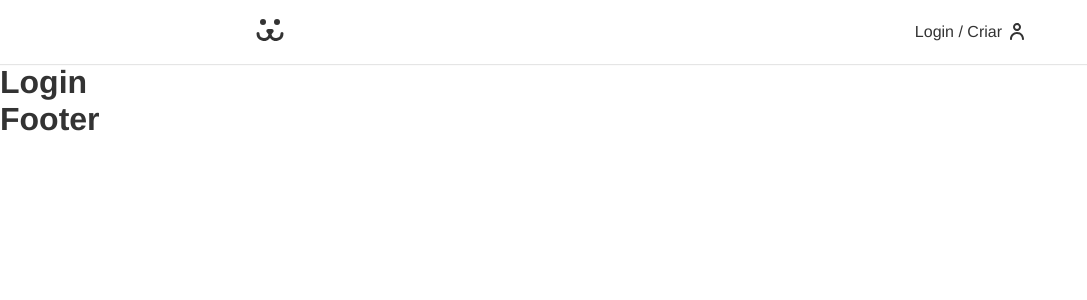
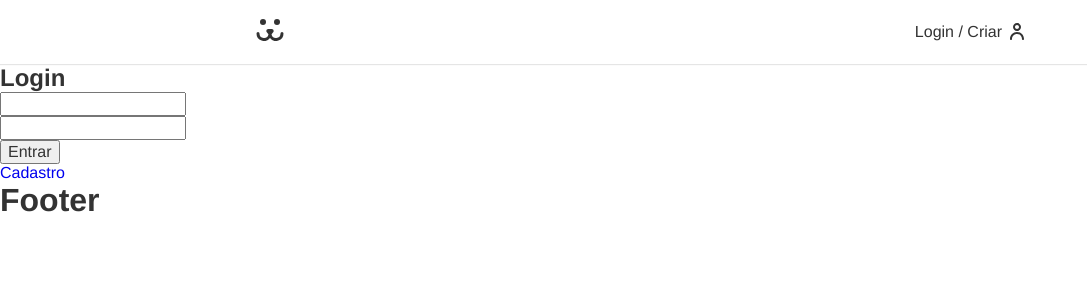
Before and after one commit to pedrogiampietro/Aikater, a React (Create React App) app in the folder web/: page /login in a window 1280 px wide. Shown: the top 300 px of the page, without its empty margins (0-1087 px from the left). Built offline with nearby package versions, Linux system fonts and the light colour scheme.

Commit message:
Adicionado rotas, iniciado Login Form.

```diff
--- a/web/package.json
+++ b/web/package.json
@@ -9,7 +9,7 @@
 		"history": "^5.0.0",
 		"react": "^16.13.1",
 		"react-dom": "^16.13.1",
-		"react-router-dom": "^5.2.0",
+		"react-router-dom": "^6.0.0-beta.0",
 		"react-scripts": "3.4.1"
 	},
 	"scripts": {
--- a/web/src/App.js
+++ b/web/src/App.js
@@ -1,5 +1,5 @@
 import React from 'react'
-import { BrowserRouter, Route } from 'react-router-dom'
+import { BrowserRouter, Routes, Route } from 'react-router-dom'
 import Header from './Components/Header'
 import Footer from './Components/Footer'
 import Home from './Components/Home'
@@ -11,8 +11,12 @@
 		<div>
 			<BrowserRouter>
 				<Header />
-				<Route path="/" exact component={Home} />
-				<Route path="/login" component={Login} />
+				<main className="AppBody">
+					<Routes>
+						<Route path="/" element={<Home />} />
+						<Route path="login/*" element={<Login />} />
+					</Routes>
+				</main>
 				<Footer />
 			</BrowserRouter>
 		</div>
--- /dev/null
+++ b/web/src/Components/Login/LoginCreate/index.js
@@ -0,0 +1,8 @@
+import React from 'react'
+import { Link } from 'react-router-dom'
+
+const LoginCreate = () => {
+	return <h1>Login Create</h1>
+}
+
+export default LoginCreate
--- /dev/null
+++ b/web/src/Components/Login/LoginForm/index.js
@@ -0,0 +1,49 @@
+import React, { useState } from 'react'
+import { Link } from 'react-router-dom'
+
+const LoginForm = () => {
+	const [username, setUsername] = useState('')
+	const [password, setPassword] = useState('')
+
+	function handleSubmit(e) {
+		e.preventDefault()
+		fetch('https://dogsapi.origamid.dev/json/jwt-auth/v1/token', {
+			method: 'POST',
+			headers: {
+				'Content-Type': 'application/json',
+			},
+			body: JSON.stringify({ username, password }),
+		})
+			.then(response => {
+				console.log(response)
+
+				return response.json()
+			})
+			.then(json => {
+				console.log(json)
+			})
+	}
+
+	return (
+		<section>
+			<h1>Login</h1>
+			<form action="" onSubmit={handleSubmit}>
+				<input
+					type="text"
+					value={username}
+					onChange={({ target }) => setUsername(target.value)}
+				/>
+
+				<input
+					type="text"
+					value={password}
+					onChange={({ target }) => setPassword(target.value)}
+				/>
+				<button>Entrar</button>
+			</form>
+			<Link to="/login/criar">Cadastro</Link>
+		</section>
+	)
+}
+
+export default LoginForm
--- /dev/null
+++ b/web/src/Components/Login/LoginPerdeu/index.js
@@ -0,0 +1,11 @@
+import React from 'react'
+
+const LoginPerdeu = () => {
+	return (
+		<div>
+			<h1>Perdeu a senha?</h1>
+		</div>
+	)
+}
+
+export default LoginPerdeu
--- /dev/null
+++ b/web/src/Components/Login/LoginResetar/index.js
@@ -0,0 +1,11 @@
+import React from 'react'
+
+const LoginResetar = () => {
+	return (
+		<div>
+			<h1>Resetar senha;</h1>
+		</div>
+	)
+}
+
+export default LoginResetar
--- a/web/src/Components/Login/index.js
+++ b/web/src/Components/Login/index.js
@@ -1,9 +1,19 @@
 import React from 'react'
+import { Routes, Route } from 'react-router-dom'
+import LoginForm from './LoginForm'
+import LoginCreate from './LoginCreate'
+import LoginPerdeu from './LoginPerdeu'
+import LoginResetar from './LoginResetar'
 
 const Login = () => {
 	return (
 		<div>
-			<h1>Login</h1>
+			<Routes>
+				<Route path="/" element={<LoginForm />} />
+				<Route path="criar" element={<LoginCreate />} />
+				<Route path="perdeu" element={<LoginPerdeu />} />
+				<Route path="resetar" element={<LoginResetar />} />
+			</Routes>
 		</div>
 	)
 }
```
Also changed, not shown: 1 other file (tests, documents, lock files or other folders).
